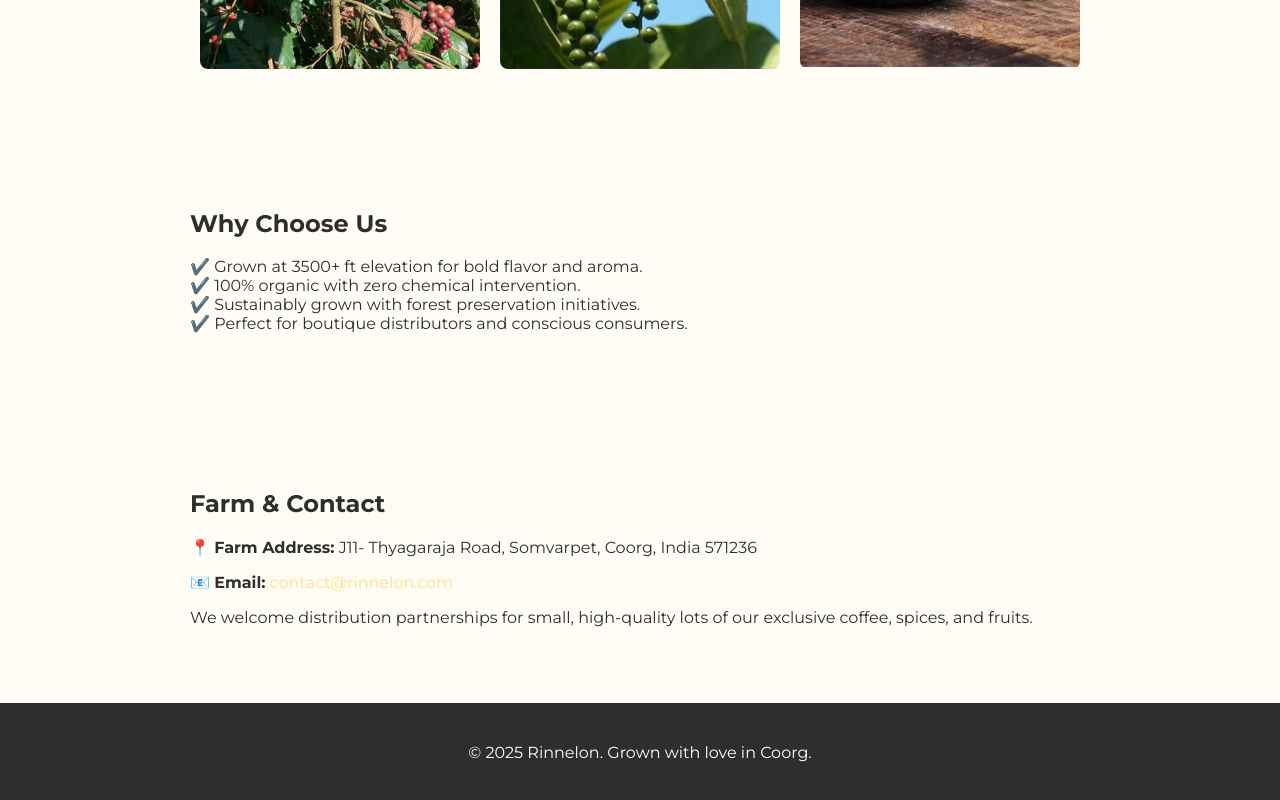
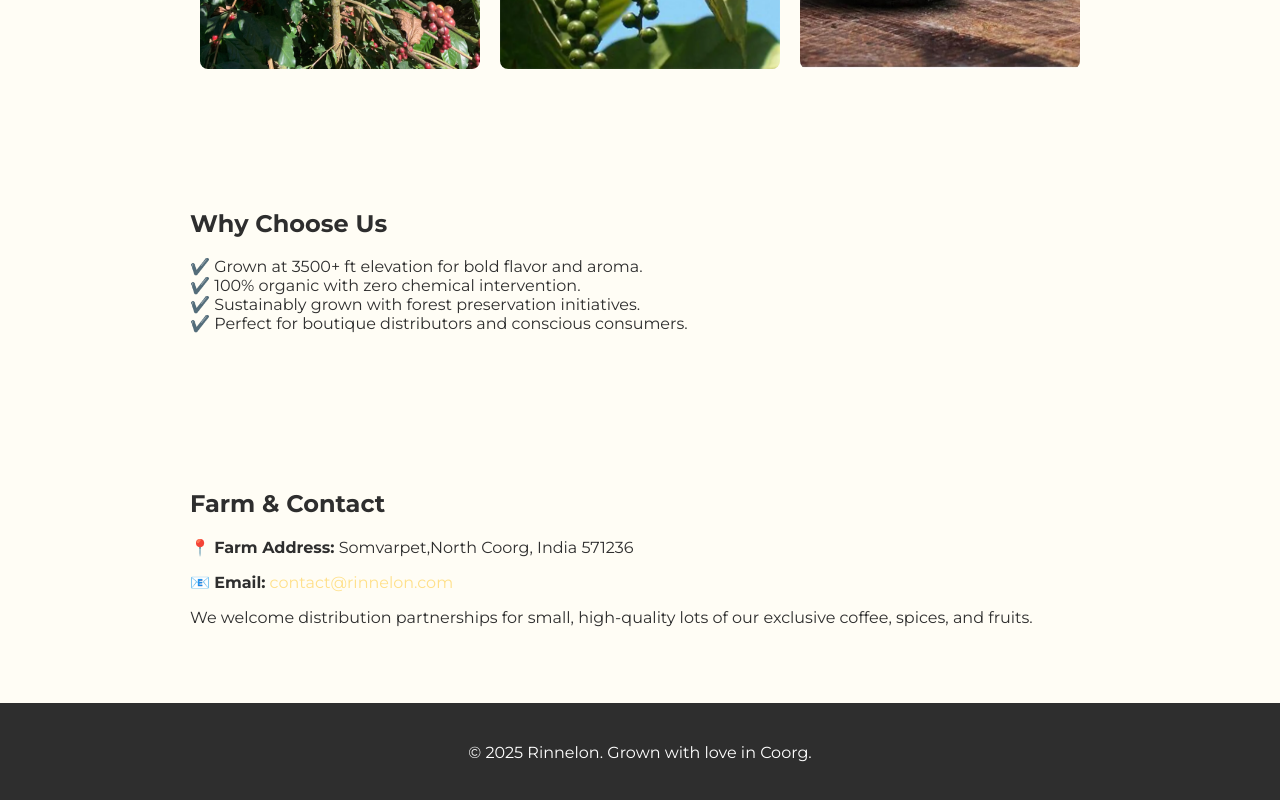
Before and after one commit to rinnelon/rinnelon.github.io, a plain HTML site: page index.html in a window 1280 px wide. Shown: the part 878-1678 px from the top of the page. Drawn offline with Linux system fonts and the light colour scheme.

Commit message:
Update index.html

```diff
--- a/index.html
+++ b/index.html
@@ -132,7 +132,7 @@
 
 <section>
   <h2>Farm & Contact</h2>
-  <p>📍 <strong>Farm Address:</strong> J11- Thyagaraja Road, Somvarpet, Coorg, India 571236</p>
+  <p>📍 <strong>Farm Address:</strong> Somvarpet,North Coorg, India 571236</p>
   <p>📧 <strong>Email:</strong> <a href="mailto:contact@rinnelon.com">contact@rinnelon.com</a></p>
   <p>We welcome distribution partnerships for small, high-quality lots of our exclusive coffee, spices, and fruits.</p>
 </section>
```
